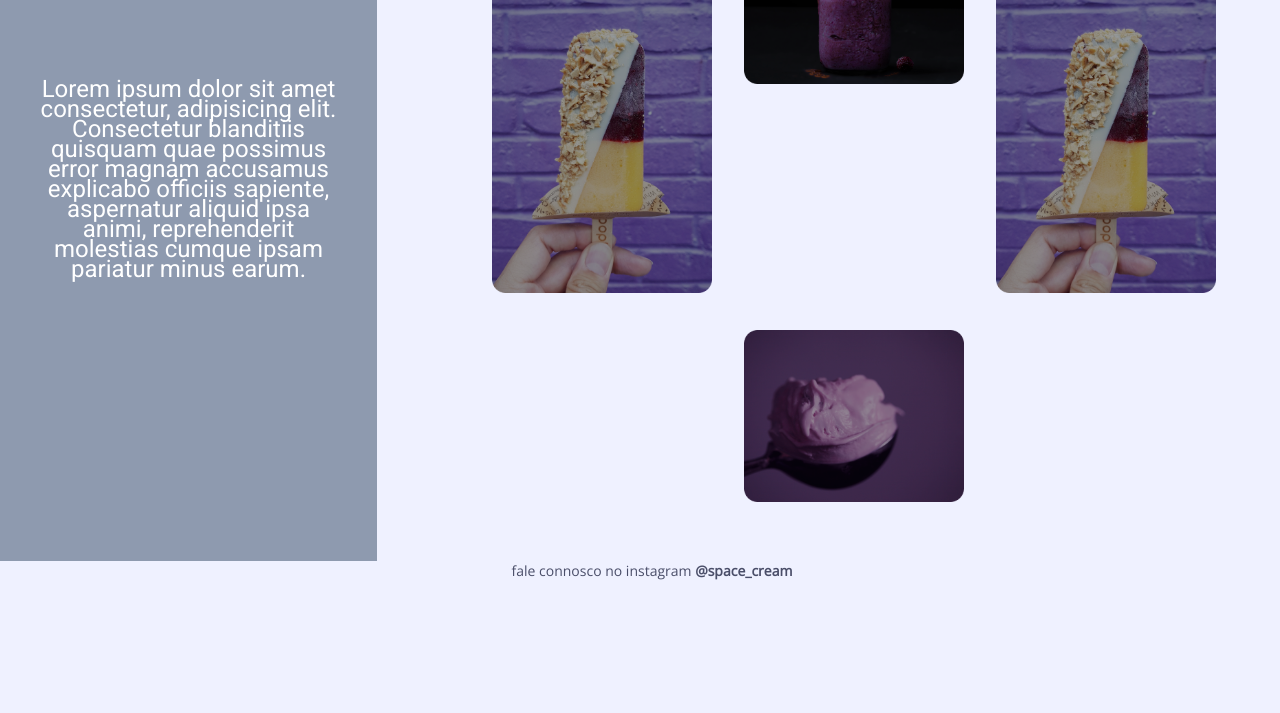
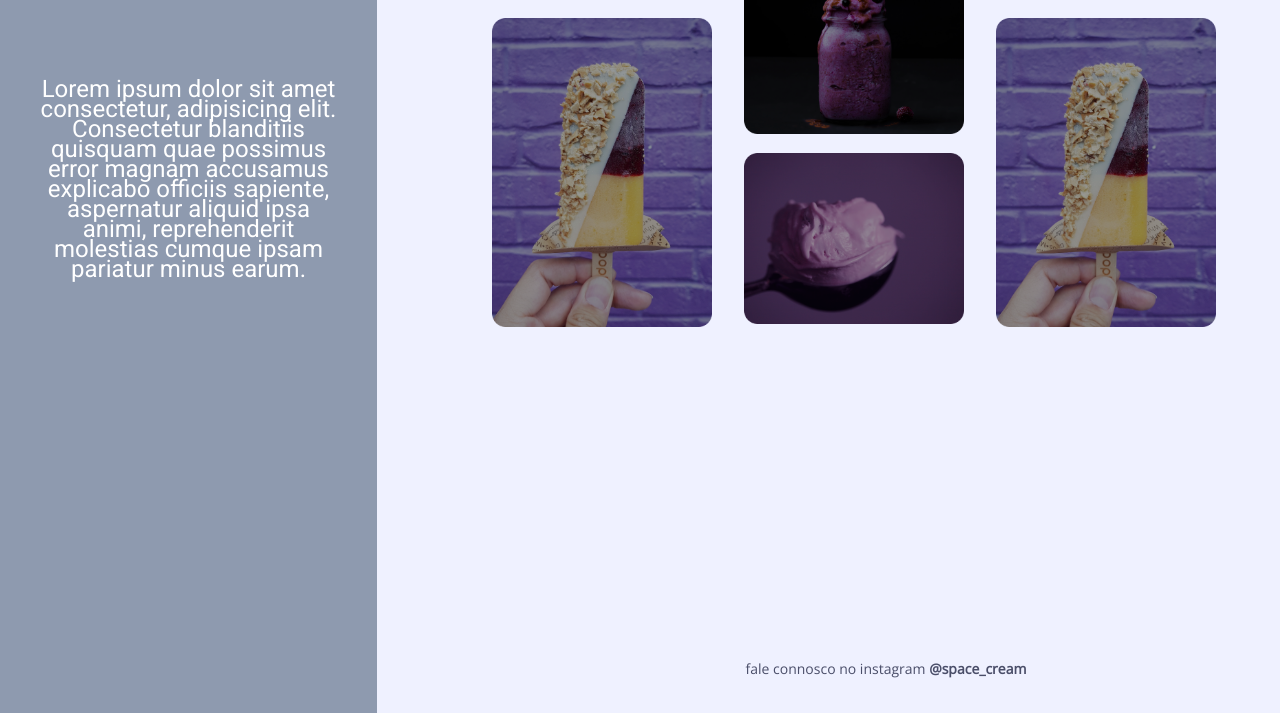
Before and after one commit to evandrogaspar/desafio-desktop-layout-stage3, a plain HTML site: page index.html in a window 1280 px wide. Shown: the part 239-952 px from the top of the page. Before the commit the page ends 824 px from the top, so only its background shows below. Drawn offline with nearby package versions, Linux system fonts and the light colour scheme; a web font is replaced by a local one.

Commit message:
Add files via upload

```diff
--- a/index.html
+++ b/index.html
@@ -65,17 +65,12 @@
 
 
       </div>
-      <footer>
-        fale connosco no instagram <strong> <a href="#"> @space_cream</a></strong>
-      </footer>
-
     </main>
 
-
-
-
+    <footer>
+      fale connosco no instagram <strong> <a href="#"> @space_cream</a></strong>
+    </footer>
   </div>
-
 
 </body>
 </html>
--- a/style.css
+++ b/style.css
@@ -177,7 +177,7 @@ footer {
 
   .header-wrapper{
     width: 37.7rem;
-    height: 100vh;
+    height: 100%;
 
     background-color: var(--bg-header);
   }
@@ -191,12 +191,29 @@ footer {
 
     color: #FFFFFF;
   }
+
+  .cards .card span {
+    display: none;
+  }
+
 }
 
 @media (min-width: 900px){
+  .page{
+    display: grid;
+    grid-template-areas: "header main"
+    "header footer";
 
-main {
+  }
+
+  .header-wrapper{
+    grid-area: header;
+    height: 100%;
+  }
+
+  main {
   margin:0;
+  grid-area: main;
 }
 
 main .cards {
@@ -205,9 +222,12 @@ main .cards {
   "A B E"
   "D B F"
   "D C F";
+  grid-template-rows: 22% 14% 25%;
   gap: 3.2rem;
 
+  padding-top: 5rem;
 }
+
 
 main .cards .card:nth-child(1){
   grid-area: A;
@@ -251,7 +271,9 @@ footer{
   display:block;
   text-align: center;
 
-  margin-top: 5rem;
+  grid-area: footer;
+
+  margin-bottom: 3rem;
 
   font-family:'Open Sans', sans-serif;
   font-size: 1.4rem;
```
